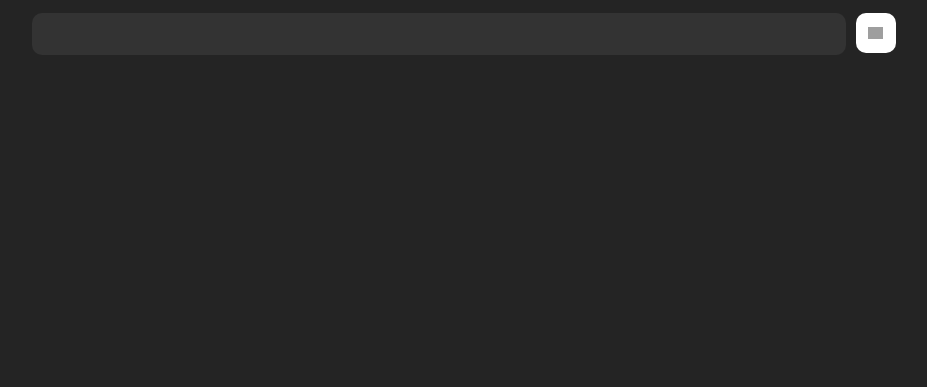
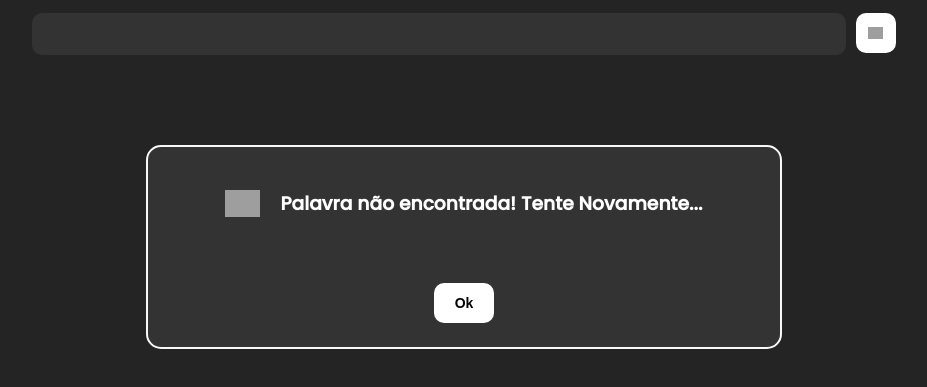
Before and after one commit to CaioSSilva/Palavreando, a plain HTML site: page index.html in a window 1280 px wide. Both pictures are taken after a click on the button 1051 px from the left and 151 px from the top of the page. Shown: the part 119-506 px from the top of the page, without its empty margins (176-1103 px from the left). Drawn offline with Linux system fonts and the light colour scheme; no server answers; grey boxes are pictures that could not be loaded.

Commit message:
Error div add

```diff
--- a/index.html
+++ b/index.html
@@ -25,6 +25,13 @@
             <div id="frases"></div>
         </div>
     </section>
+    <section id="error-div">
+        <div>
+            <img src="https://cdn-icons-png.flaticon.com/512/148/148766.png">
+            <h3>Palavra não encontrada! Tente Novamente...</h3>
+        </div>
+        <button onclick="demisError()">Ok</button>
+    </section>
 </body>
 <script src="script.js"></script>
 </html>
--- a/script.js
+++ b/script.js
@@ -15,7 +15,7 @@ function Significado(word){
     `
     })
     .catch(() =>{
-        alert('Palavra não encontrada! Tente Novamente...');
+        Error()
     })
 }
 function Sinonimos(word){
@@ -87,3 +87,10 @@ campoPesquisa.addEventListener("keydown", (key) =>{
     Frases(InputValue)
     }
 })
+function Error(){
+    document.getElementById('error-div').style.display = "flex";
+}
+function demisError(){
+    document.getElementById('error-div').style.display = "none";
+    campoPesquisa.value = ''
+}
--- a/style.css
+++ b/style.css
@@ -29,7 +29,7 @@ header{
     padding-left: 15px;
     font-size: 16px;
 }
-#search-button{
+#search-button, #error-div > button{
     display: flex;
     justify-content: center;
     align-items: center;
@@ -42,7 +42,7 @@ header{
     width: 40px;
     cursor: pointer;
 }
-#search-button:hover{
+#search-button:hover, #error-div > button:hover{
     background-color: #f8f8f8;
 }
 #search-button img{
@@ -53,3 +53,41 @@ section{
     color: white;
     width: 90%;
 }
+#error-div{
+    display: none;
+    flex-direction: column;
+    align-items: center;
+    justify-content: space-around;
+    align-items: center;
+    width: 50%;
+    min-width: 50%;
+    height: 25vh;
+    border-radius: 15px;
+    background-color: #333333;
+    margin-top: 90px;
+    transition: .2;
+    border: #f8f8f8 2px solid;
+}
+#error-div > button{
+    width: 6%;
+    min-width: 60px;
+}
+#error-div > div{
+    display: flex;
+    justify-content: center;
+    align-items: center;
+    gap: 20px;
+    margin-left: 20px;
+    margin-right: 20px;
+}
+#error-div img{
+    width: 5%;
+    min-width: 35px;
+}
+@media screen and (max-width: 600px){
+    #error-div{
+        width: 80%;
+        height: 20vh;
+        font-size: 12px;
+    }
+}
```
